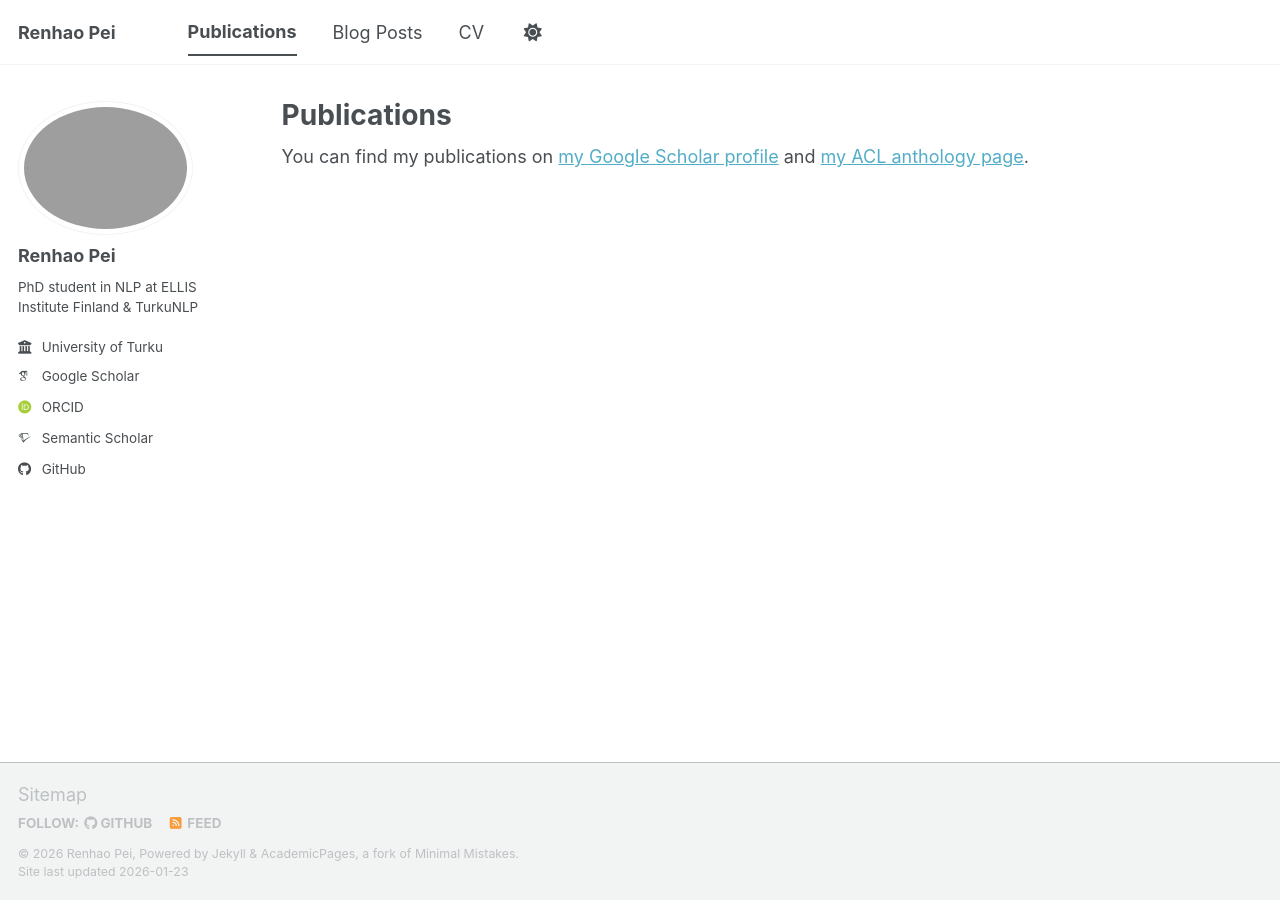
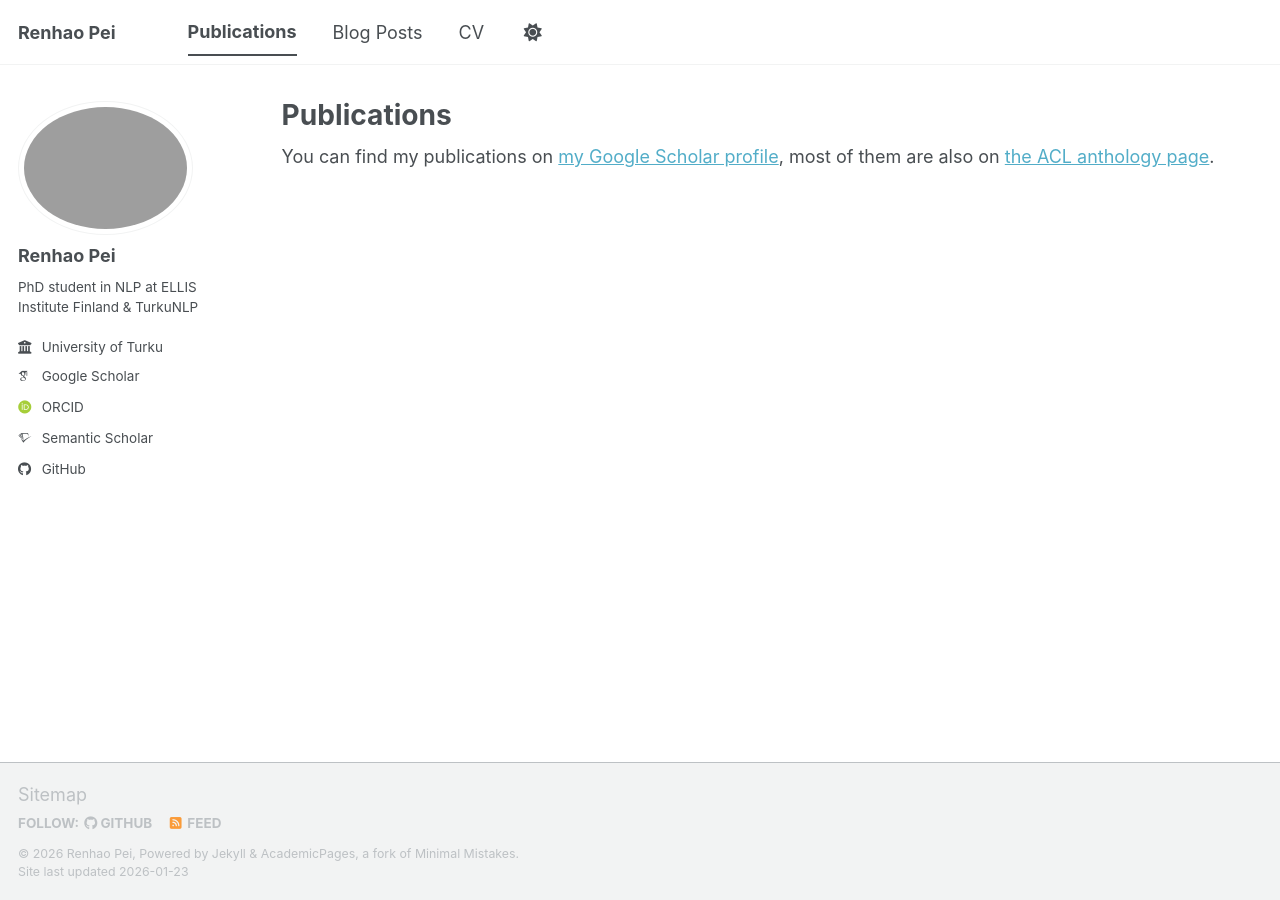
Before and after one commit to Peirh/peirh.github.io, a Jekyll site: the page built from _pages/publications.html, in a window 1280 px wide. Built offline with Jekyll 4.4.1, drawn with Linux system fonts in a browser that asks for light colours; some web fonts are replaced; a script bundle is joined from its source files by our own code; library files that are not in the unit come from our copies.

Commit message:
Update publication links description for clarity

```diff
--- a/_pages/publications.html
+++ b/_pages/publications.html
@@ -6,7 +6,7 @@
 ---
 
 {% if site.author.googlescholar %}
-  <div class="wordwrap">You can find my publications on <a href="{{site.author.googlescholar}}">my Google Scholar profile</a> and <a href="{{https://aclanthology.org/people/renhao-pei/}}">my ACL anthology page</a>.</div>
+  <div class="wordwrap">You can find my publications on <a href="{{site.author.googlescholar}}">my Google Scholar profile</a>, most of them are also on <a href="{{https://aclanthology.org/people/renhao-pei/}}">the ACL anthology page</a>.</div>
 {% endif %}
 
 {% include base_path %}
```
